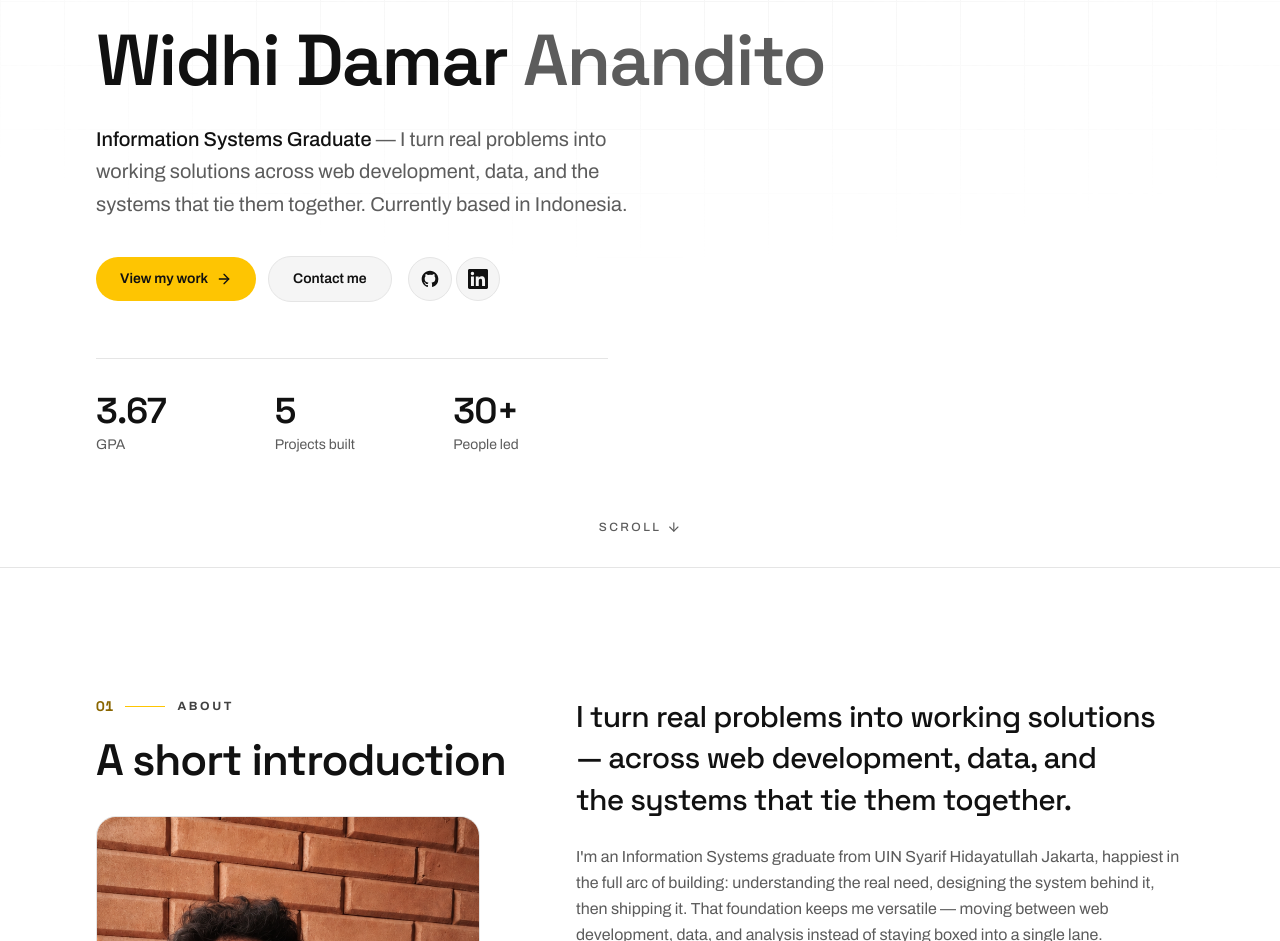
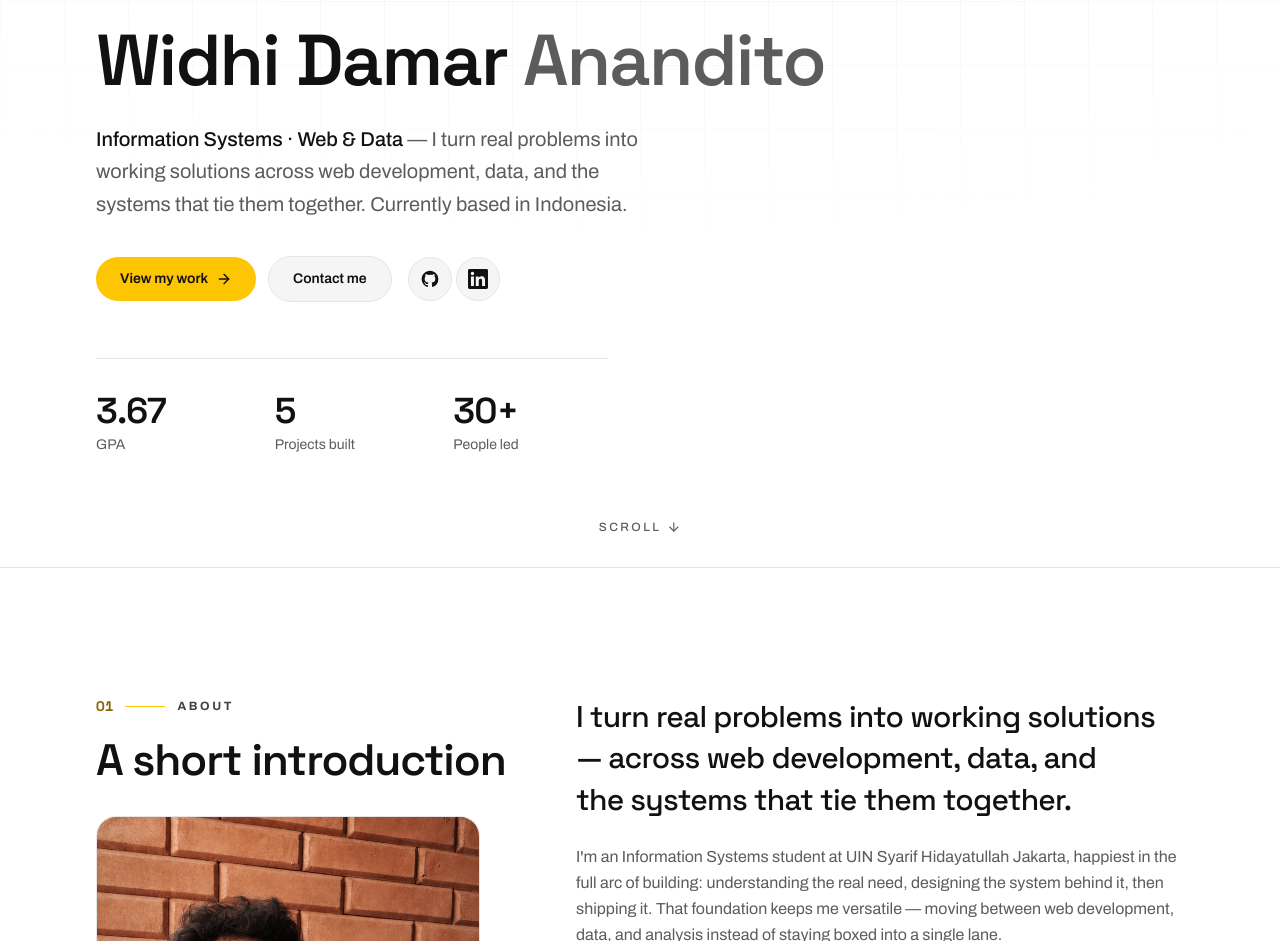
Before and after one commit to wdhdamar/wdhdamar-porto, a Next.js app: page / in a window 1280 px wide. Shown: the part 191-1132 px from the top of the page. Built offline with nearby package versions, Linux system fonts and the light colour scheme.

Commit message:
update hero role and status-neutral wording

```diff
--- a/app/layout.tsx
+++ b/app/layout.tsx
@@ -22,7 +22,7 @@ export const metadata: Metadata = {
     template: "%s — Widhi Damar Anandito",
   },
   description:
-    "Portfolio of Widhi Damar Anandito — Information Systems graduate turning real problems into working solutions across web development, data, and systems.",
+    "Portfolio of Widhi Damar Anandito — turning real problems into working solutions across web development, data, and the systems that tie them together.",
   keywords: [
     "Widhi Damar Anandito",
     "Portfolio",
@@ -36,7 +36,7 @@ export const metadata: Metadata = {
   openGraph: {
     title: "Widhi Damar Anandito — Portfolio",
     description:
-      "Information Systems graduate turning real problems into working solutions across web development, data, and systems.",
+      "Turning real problems into working solutions across web development, data, and the systems that tie them together.",
     type: "website",
   },
 };
--- a/app/opengraph-image.tsx
+++ b/app/opengraph-image.tsx
@@ -1,7 +1,7 @@
 import { ImageResponse } from "next/og";
 
 export const alt =
-  "Widhi Damar Anandito — Information Systems Graduate. Web development, data, and the systems that tie them together.";
+  "Widhi Damar Anandito — Information Systems. Web development, data, and the systems that tie them together.";
 export const size = { width: 1200, height: 630 };
 export const contentType = "image/png";
 
@@ -69,8 +69,8 @@ export default function OpengraphImage() {
               maxWidth: 900,
             }}
           >
-            Information Systems Graduate — web development, data, and the systems
-            in between.
+            Information Systems — web development, data, and the systems in
+            between.
           </div>
           <div
             style={{
--- a/components/sections/about.tsx
+++ b/components/sections/about.tsx
@@ -44,7 +44,7 @@ export function About() {
             <Reveal delay={0.12}>
               <div className="mt-6 space-y-4 text-base leading-relaxed text-muted text-pretty">
                 <p>
-                  I&apos;m an Information Systems graduate from UIN Syarif
+                  I&apos;m an Information Systems student at UIN Syarif
                   Hidayatullah Jakarta, happiest in the full arc of building:
                   understanding the real need, designing the system behind it,
                   then shipping it. That foundation keeps me versatile — moving
--- a/lib/data.ts
+++ b/lib/data.ts
@@ -2,7 +2,7 @@ export const siteConfig = {
   name: "Widhi Damar Anandito",
   shortName: "Widhi Damar Anandito",
   initials: "WD",
-  role: "Information Systems Graduate",
+  role: "Information Systems · Web & Data",
   tagline:
     "I turn real problems into working solutions across web development, data, and the systems that tie them together.",
   location: "Indonesia",
```
